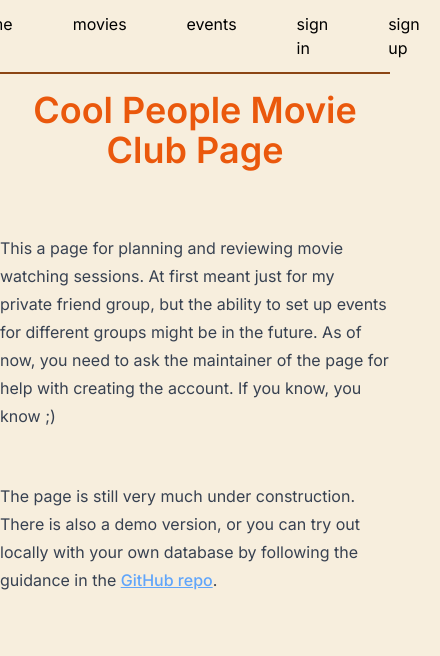
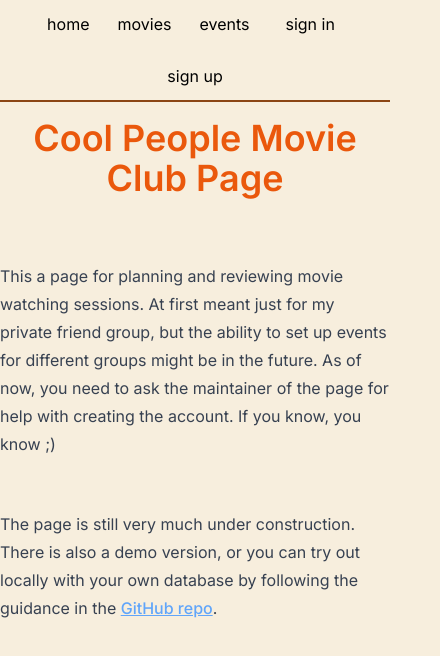
Before and after one commit to anonOstrich/halloween-event, a Next.js app: page / in a window 390 px wide. Shown: the top 656 px of the page, 440 px wide, since content can reach past the window. Built offline with nearby package versions, Linux system fonts and the light colour scheme; no server answers.

Commit message:
Navbar visible on smaller screens

```diff
--- a/components/NavBar.tsx
+++ b/components/NavBar.tsx
@@ -13,14 +13,14 @@ export default async function NavBar() {
     const loggedIn = isLoggedIn()
 
     return <nav className='border-b-2 border-accent-100 dark:border-dark-accent-100'>
-        <ul className='flex justify-center gap-5'>
-            {pages.map(page => <li key={page.url} className='px-5 py-3'>
-                <Link href={page.url}>{page.title}</Link>
+        <ul className='flex justify-center gap-1 md:gap-5 flex-wrap items-stretch'>
+            {pages.map(page => <li key={page.url} >
+                <Link className='px-3 md:px-5 hover:bg-primary-100 dark:hover:bg-dark-primary-100 h-full flex items-center' href={page.url}>{page.title}</Link>
             </li>)}
 
             {
-                loggedIn && (<li key={"/profile"} className='px-5 py-3'>
-                    <ProfileLink />
+                loggedIn && (<li key={"/profile"} >
+                    <ProfileLink className='px-3 md:px-5 hover:bg-primary-100 dark:hover:bg-dark-primary-100 h-full flex items-center' />
                 </li>)
             }
             <UserLinks />
--- a/components/ProfileLink.tsx
+++ b/components/ProfileLink.tsx
@@ -2,9 +2,9 @@ import { getUserId } from "@/utils/auth";
 import Link from "next/link";
 
 
-export default async function ProfileLink() {
+export default async function ProfileLink({ className }: { className?: string }) {
 
     const userId = await getUserId()
 
-    return <Link href={`/profile/${userId}`}>profile</Link>
+    return <Link href={`/profile/${userId}`} className={className}>profile</Link>
 }
```
